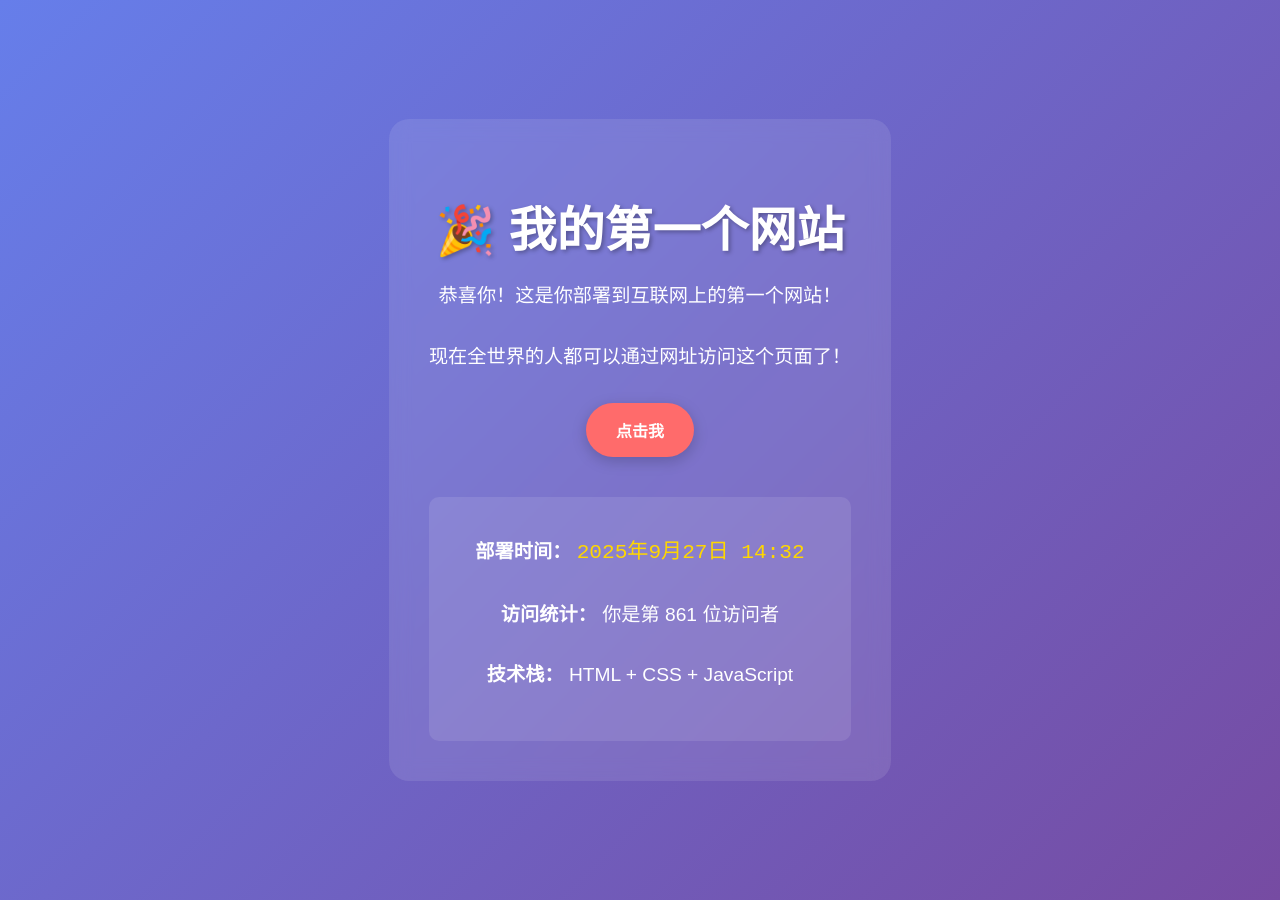
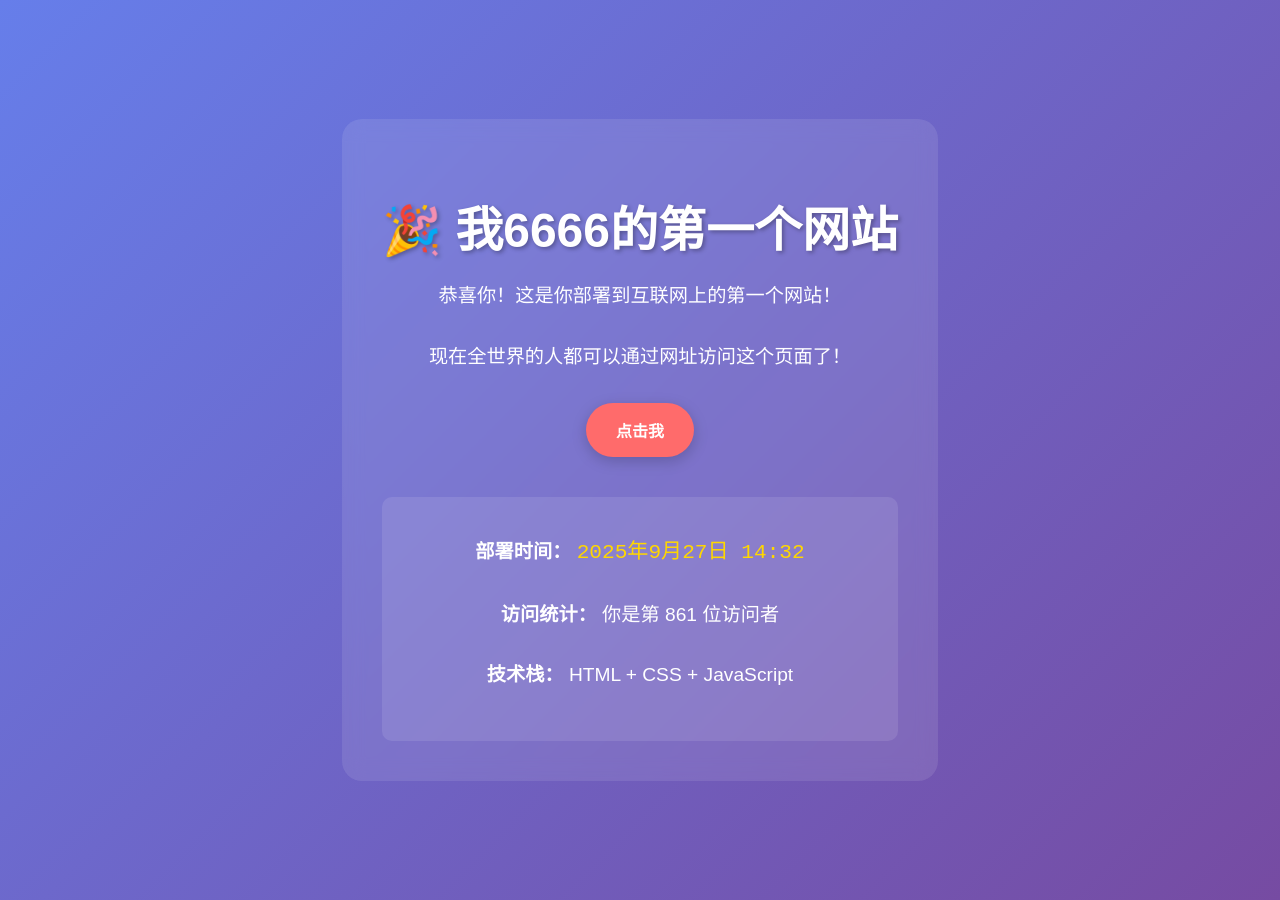
Before and after one commit to 15717495547/my-first-web, a plain HTML site: page index.html in a window 1280 px wide. Drawn offline with Linux system fonts and the light colour scheme.

Commit message:
Update index.html

```diff
--- a/index.html
+++ b/index.html
@@ -72,7 +72,7 @@
 </head>
 <body>
 <div class="container">
-  <h1>🎉 我的第一个网站</h1>
+  <h1>🎉 我6666的第一个网站</h1>
   <p>恭喜你！这是你部署到互联网上的第一个网站！</p>
   <p>现在全世界的人都可以通过网址访问这个页面了！</p>
 
```
